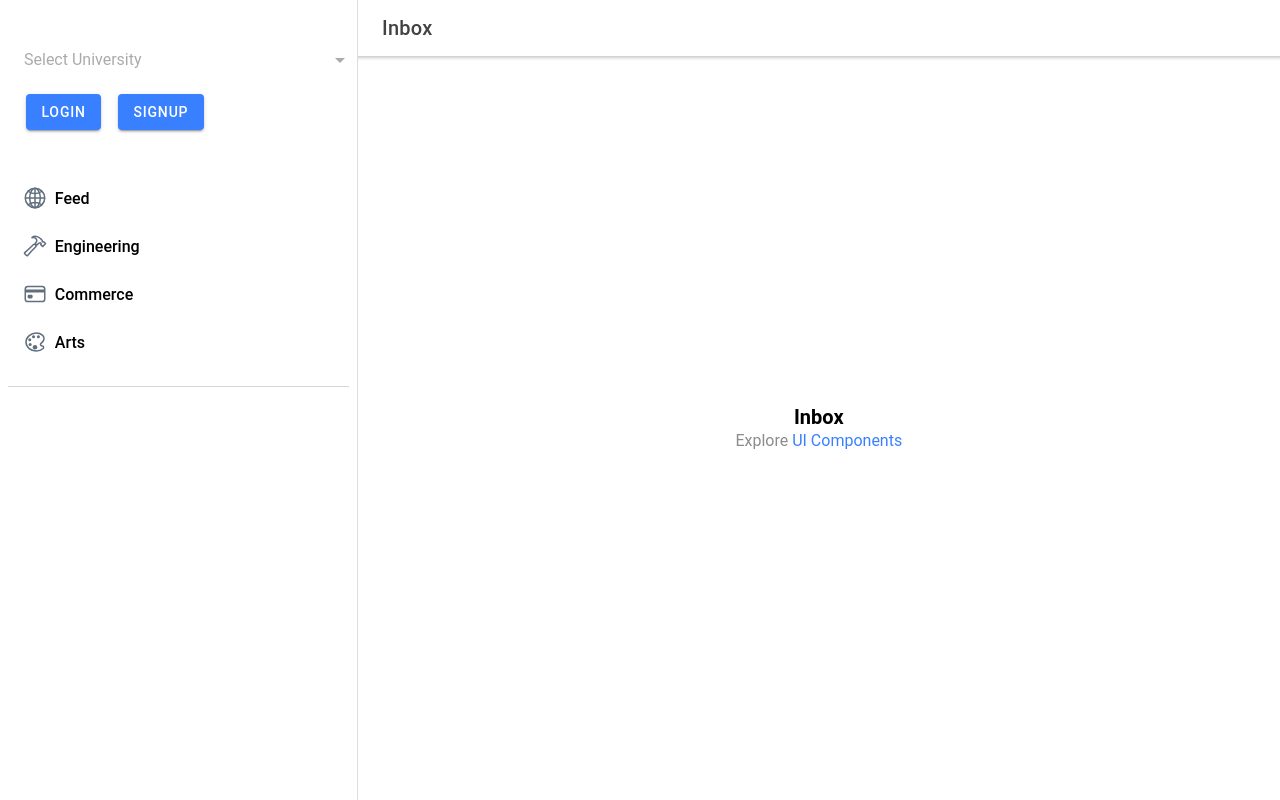
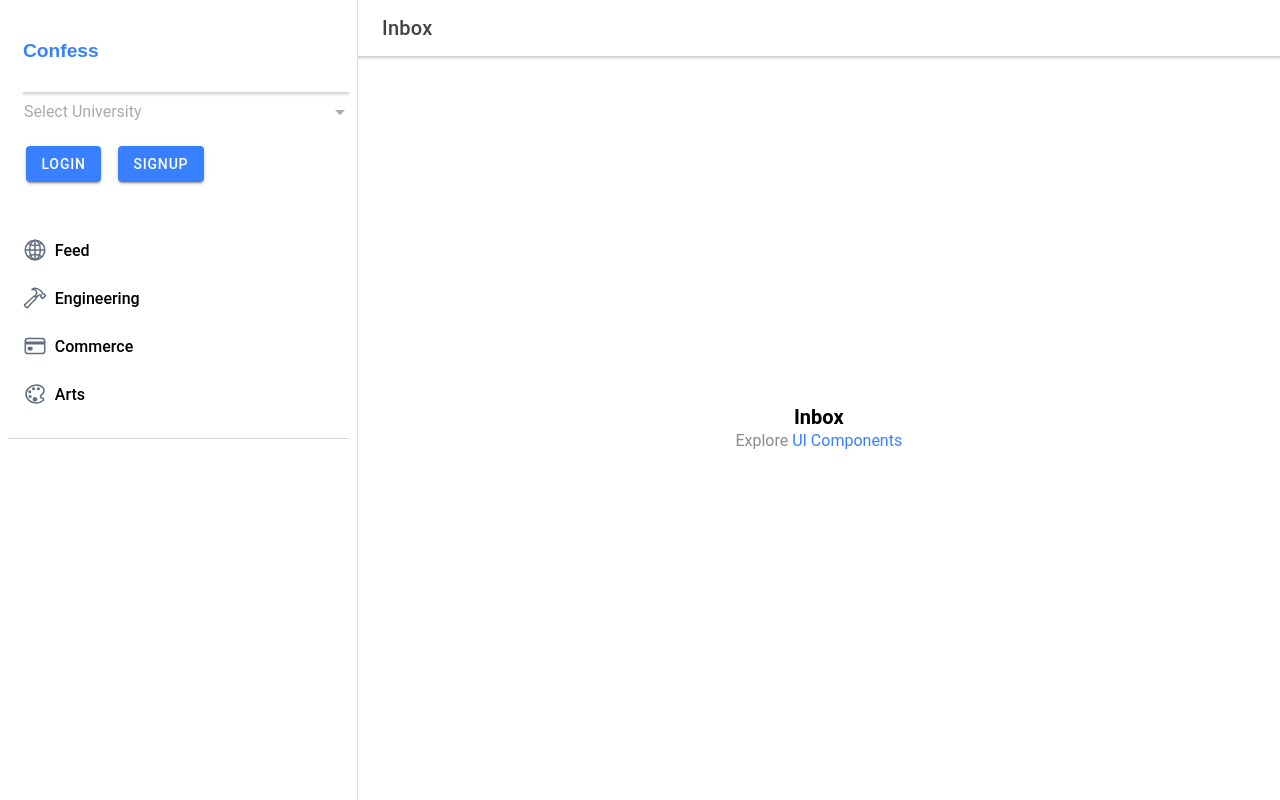
Before and after one commit to Deagler/confess-app, a React (Create React App) app in the folder app/: page /page/Inbox in a window 1280 px wide. Built offline with nearby package versions, Linux system fonts and the light colour scheme; the HTML template or start-up script is replaced by a standard one.

Commit message:
add header for sidebar, remove on click event for log in button, set up a popup component

```diff
--- a/app/src/components/Menu.css
+++ b/app/src/components/Menu.css
@@ -67,7 +67,6 @@ ion-menu.ios ion-content {
 
 ion-menu.ios ion-list {
   padding: 20px 0 0 0;
-  width: 400px;
 }
 
 ion-menu.ios ion-note {
--- a/app/src/components/SignIn.css
+++ b/app/src/components/SignIn.css
@@ -2,3 +2,12 @@ ion-row > ion-button {
   margin-right: 15px;
   margin-top: 15px;
 }
+
+ion-list ion-header {
+  font-family: Arial, Helvetica, sans-serif;
+  font-size: larger;
+  font-weight: 900;
+  margin-left: 15px;
+  padding-bottom: 30px;
+  color: #3880ff;
+}
--- a/app/src/components/SignIn.tsx
+++ b/app/src/components/SignIn.tsx
@@ -5,8 +5,8 @@ import {
   IonButton,
   IonLabel,
   IonRow,
-  IonItem,
-  IonInput,
+  IonPopover,
+  IonHeader,
 } from '@ionic/react';
 import React, { useState } from 'react';
 import './SignIn.css';
@@ -17,6 +17,7 @@ interface UniversityOption {
 }
 export const SignIn: React.FC = (selectedUni) => {
   const [university, setUni] = useState<string>();
+  const [showPopover, setShowPopover] = useState(false);
   const universities: UniversityOption[] = [
     {
       title: 'UoA',
@@ -51,13 +52,13 @@ export const SignIn: React.FC = (selectedUni) => {
       id: '8',
     },
   ];
-  const LoginForm = () => {
-    const [email, setEmail] = useState('');
-    // TODO: send email, confirm email then display email on the page
-  };
+
   return (
     <IonList>
+      <IonHeader>Confess</IonHeader>
       <IonSelect
+        className=""
+        interface="popover"
         placeholder="Select University"
         onIonChange={(e) => setUni(e.detail.value)}
       >
@@ -70,7 +71,14 @@ export const SignIn: React.FC = (selectedUni) => {
         })}
       </IonSelect>
       <IonRow className="ion-float-left ion-padding-start">
-        <IonButton expand="block" onClick={() => LoginForm()}>
+        <IonPopover
+          isOpen={showPopover}
+          onDidDismiss={(e) => setShowPopover(false)}
+        >
+          {' '}
+          <p>show log in form</p>
+        </IonPopover>
+        <IonButton expand="block" onClick={() => setShowPopover(true)}>
           LogIn
         </IonButton>
         <IonButton expand="block">SignUp</IonButton>
```
